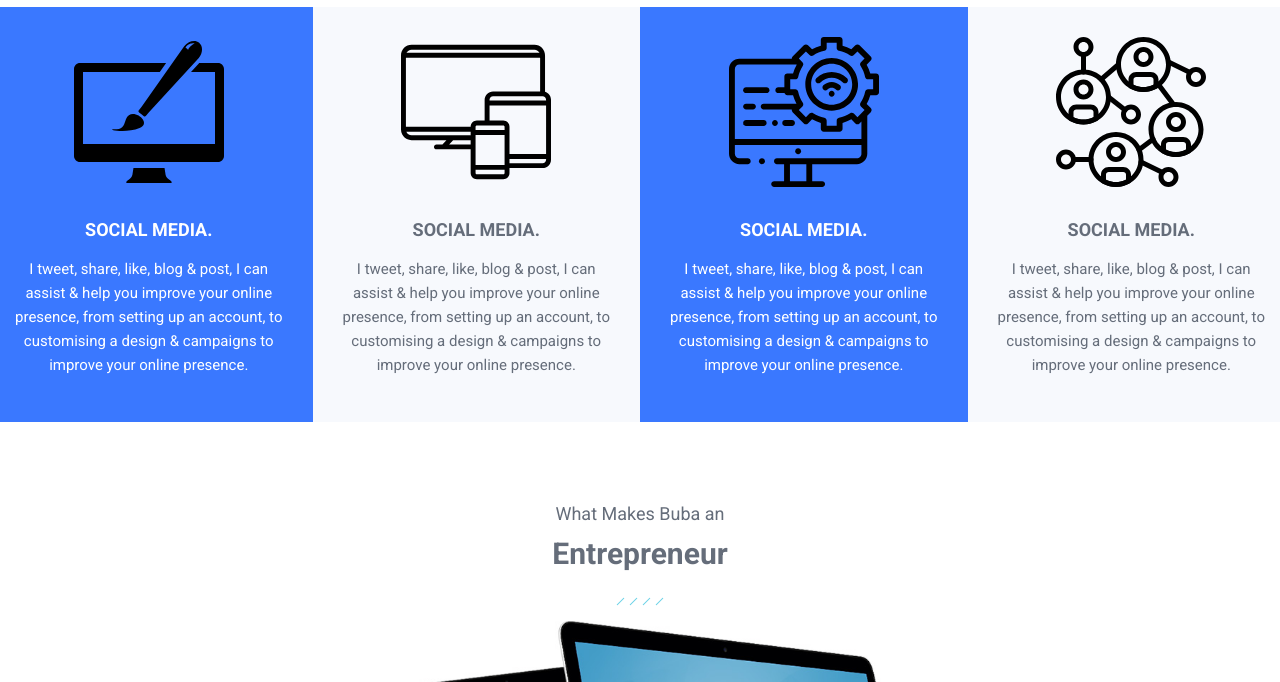
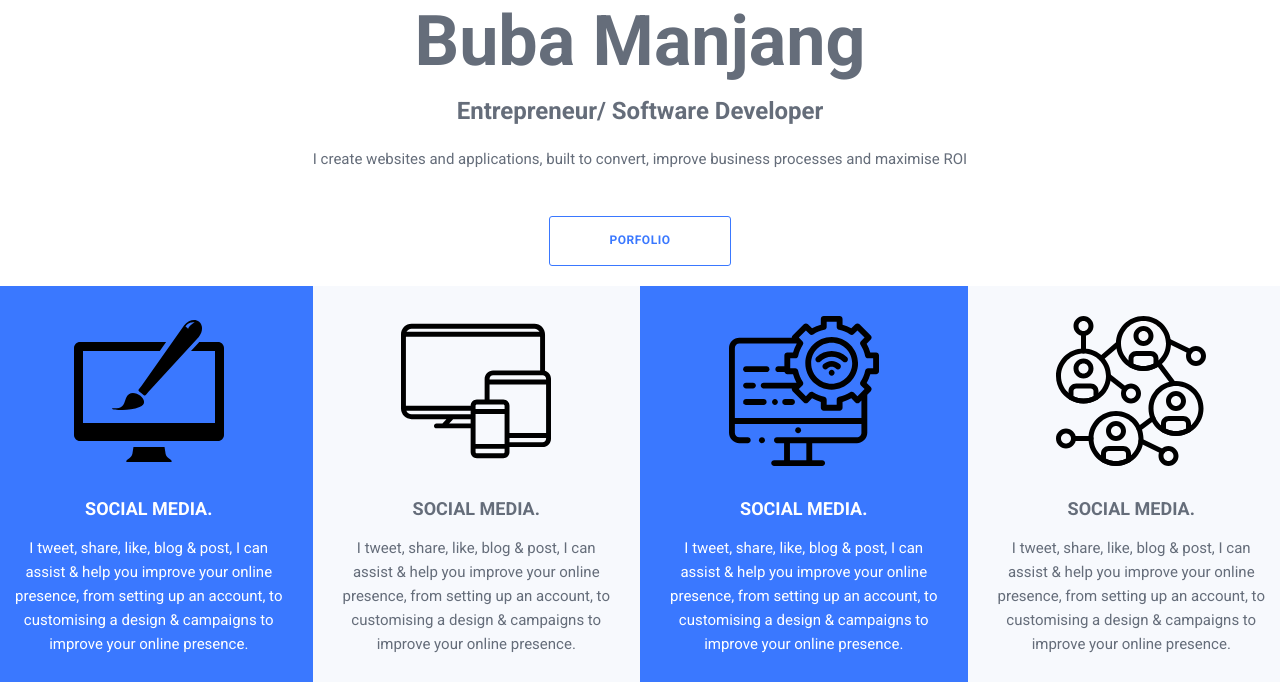
Before and after one commit to manjang/manjang, a website: page index.html in a window 1280 px wide. Shown: the part 118-800 px from the top of the page. Drawn offline with Linux system fonts and the light colour scheme.

Commit message:
Adds the hero banner to the homepage

```diff
--- a/assets/scss/zahra.scss
+++ b/assets/scss/zahra.scss
@@ -118,6 +118,29 @@ a {
             padding: 12px 15px;
             margin: 5px;
         }
+    }
+}
+
+.hero {
+
+    &-inner {
+        text-align: center;
+        padding-bottom: 20px;
+    }
+    &-headline {
+        font-size: 70px;
+        margin: 0;
+        line-height: 68px;
+    }
+    &-subheadline {
+
+    }
+    &-btn a {
+        border-color: $base-color;
+    }
+
+    p {
+
     }
 }
 
--- a/index.html
+++ b/index.html
@@ -27,6 +27,17 @@
             </div>
         </div>
     </header>
+
+    <section class="hero">
+        <div class="hero-inner">
+            <h1 class="hero-headline">Buba Manjang</h1>
+            <h3 class="hero-subheadline">Entrepreneur/ Software Developer</h3>
+
+            <p>I create websites and applications, built to convert, improve business processes and maximise ROI</p>
+
+            <div class="hero-btn"><a href="#" class="button">Porfolio</a></div>
+        </div>
+    </section>
 
 
     <div class="full-width">
```
Also changed, not shown: assets/css/zahra.css, 1 other file.
